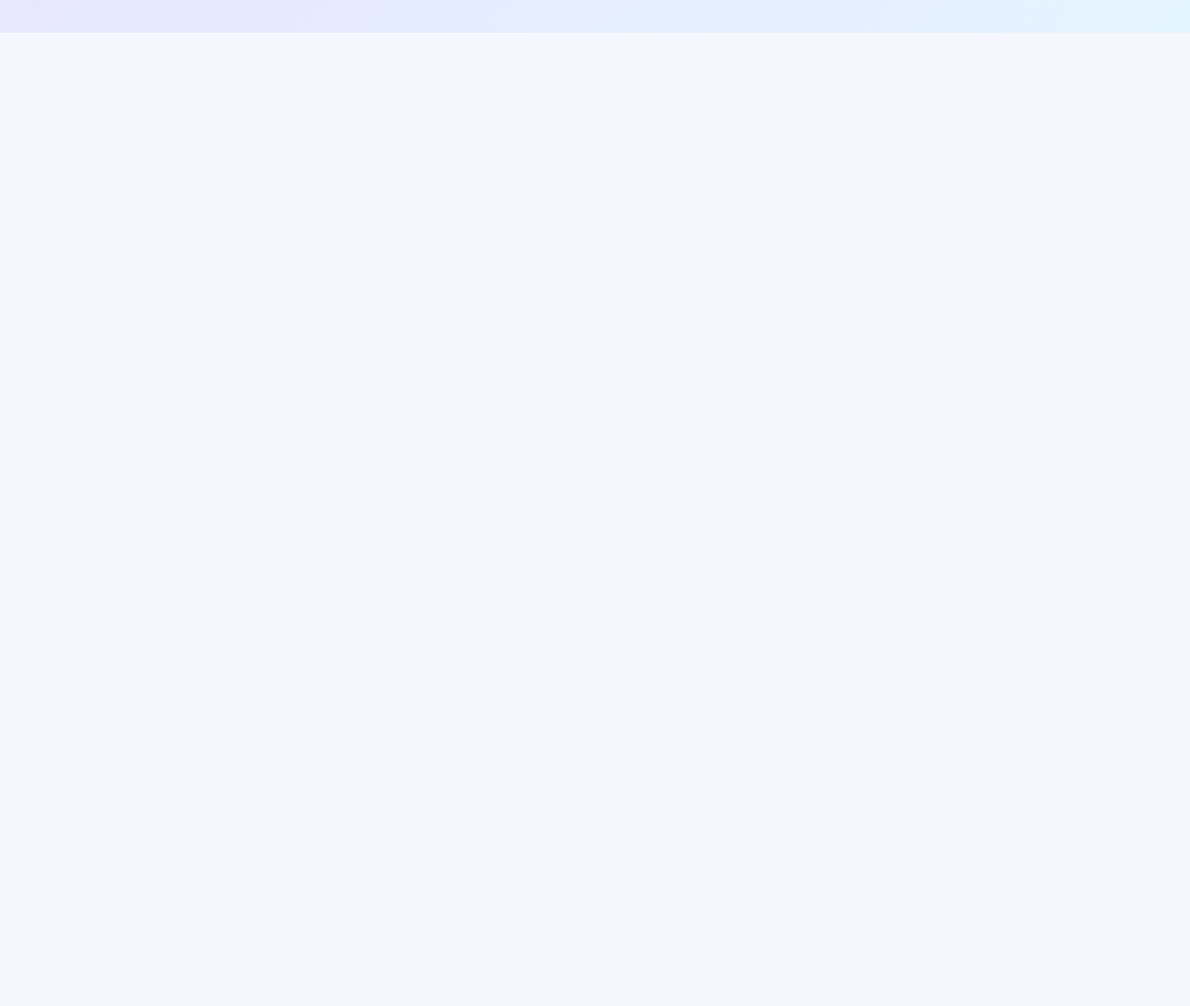
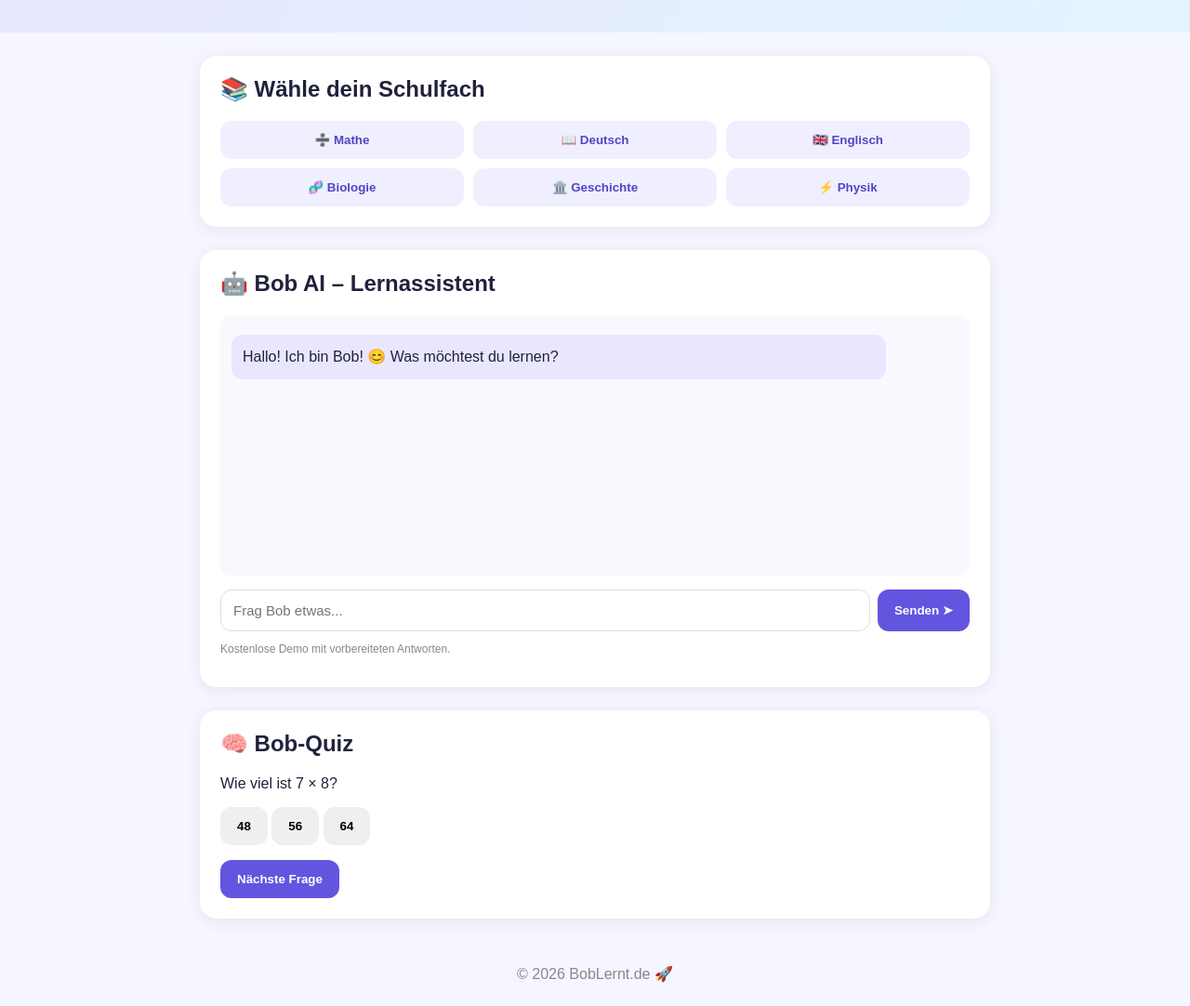
Before and after one commit to Keno081920/BobAi, a plain HTML site: page index.html in a window 1280 px wide. Shown: the part 280-1362 px from the top of the page at 93% size. Before the commit the page ends 800 px from the top, so only its background shows below. Drawn offline with Linux system fonts and the light colour scheme.

Commit message:
Update index.html
Ki

```diff
--- a/index.html
+++ b/index.html
@@ -83,3 +83,84 @@ footer{text-align:center;padding:25px;color:#888}
 <p>Gemeinsam lernen. Gemeinsam schlauer werden.</p>
 
 <p>🤖 Dein persönlicher Lernassistent wartet auf dich!</p>
+</div>
+
+<section>
+
+<h2>📚 Wähle dein Schulfach</h2>
+
+<div class="subjects">
+
+<button class="subject" onclick="choose('Mathe')">➗ Mathe</button>
+
+<button class="subject" onclick="choose('Deutsch')">📖 Deutsch</button>
+
+<button class="subject" onclick="choose('Englisch')">🇬🇧 Englisch</button>
+
+<button class="subject" onclick="choose('Biologie')">🧬 Biologie</button>
+
+<button class="subject" onclick="choose('Geschichte')">🏛️ Geschichte</button>
+
+<button class="subject" onclick="choose('Physik')">⚡ Physik</button>
+
+</div>
+
+</section>
+
+<section>
+
+<h2>🤖 Bob AI – Lernassistent</h2>
+
+<div id="messages">
+
+<div class="msg bot">Hallo! Ich bin Bob! 😊 Was möchtest du lernen?</div>
+
+</div>
+
+<form id="chat">
+
+<input id="question" placeholder="Frag Bob etwas..." required>
+
+<button class="primary">Senden ➤</button>
+
+</form>
+
+<p style="font-size:12px;color:#888">Kostenlose Demo mit vorbereiteten Antworten.</p>
+
+</section>
+
+<section>
+
+<h2>🧠 Bob-Quiz</h2>
+
+<p id="quizquestion">Wie viel ist 7 × 8?</p>
+
+<div id="answers">
+
+<button onclick="answer(48)">48</button>
+
+<button onclick="answer(56)">56</button>
+
+<button onclick="answer(64)">64</button>
+
+</div>
+
+<p id="feedback"></p>
+
+<button class="primary" onclick="nextQuiz()">Nächste Frage</button>
+
+</section>
+
+<footer>© 2026 BobLernt.de 🚀</footer>
+
+<script>
+
+let subject="Allgemein";
+
+function choose(s){
+
+subject=s;
+
+add("Ich möchte "+s+" lernen!","user");
+
+add("Super! 😊 Was möchtest du über "+s+" wissen?","bot");
```
